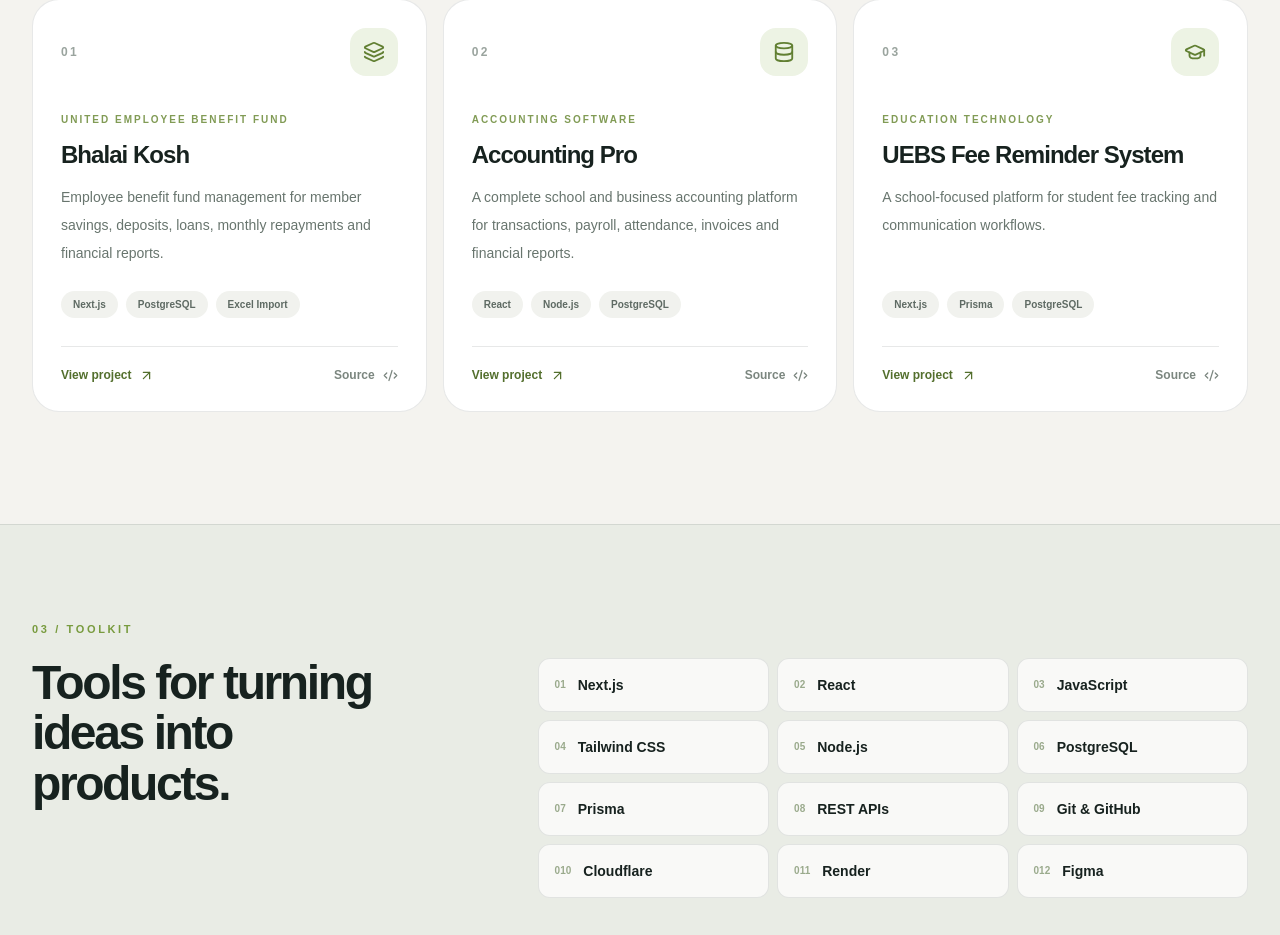
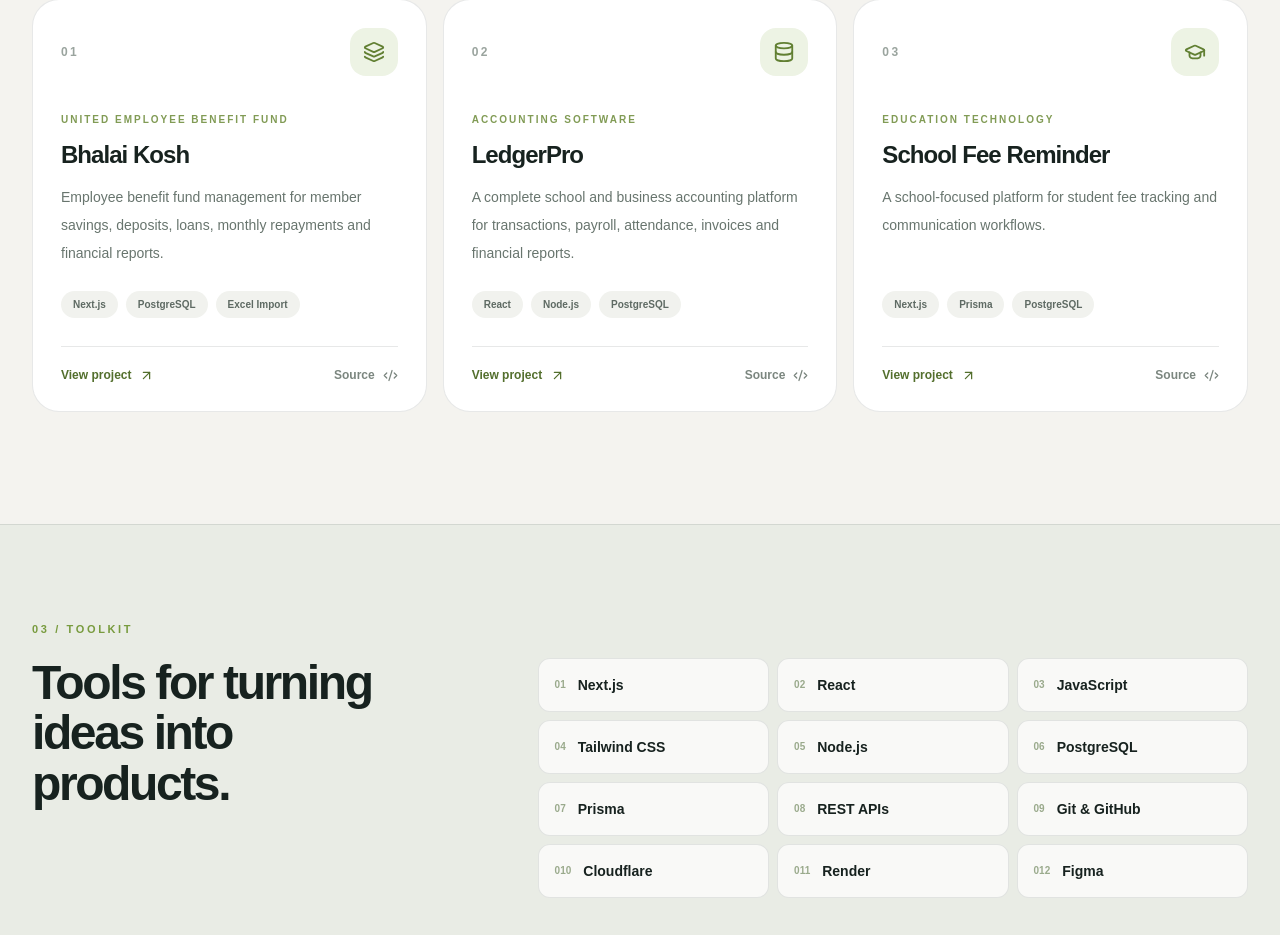
Before and after one commit to amarbartaula360/amarbartaula.com.np, a Next.js app: page / in a window 1280 px wide. Shown: the part 1640-2575 px from the top of the page. Built offline with nearby package versions, Linux system fonts and the light colour scheme.

Commit message:
Set homepage project names to LedgerPro and School Fee Reminder

```diff
--- a/app/page.js
+++ b/app/page.js
@@ -7,8 +7,8 @@ import {
 
 const projects = [
   { name: "Bhalai Kosh", number: "01", category: "UNITED EMPLOYEE BENEFIT FUND", desc: "Employee benefit fund management for member savings, deposits, loans, monthly repayments and financial reports.", tags: ["Next.js", "PostgreSQL", "Excel Import"], href: "/bhalaikosh", source: "https://github.com/amarbartaula360/amarbartaula.com.np", icon: Layers3 },
-  { name: "Accounting Pro", number: "02", category: "ACCOUNTING SOFTWARE", desc: "A complete school and business accounting platform for transactions, payroll, attendance, invoices and financial reports.", tags: ["React", "Node.js", "PostgreSQL"], href: "/leadgerpro", source: "https://github.com/amarbartaula360/school-accounting-software", icon: Database },
-  { name: "UEBS Fee Reminder System", number: "03", category: "EDUCATION TECHNOLOGY", desc: "A school-focused platform for student fee tracking and communication workflows.", tags: ["Next.js", "Prisma", "PostgreSQL"], href: "https://fee.amarbartaula.com.np/", source: "https://github.com/amarbartaula360/uebs-calling-system", icon: GraduationCap }
+  { name: "LedgerPro", number: "02", category: "ACCOUNTING SOFTWARE", desc: "A complete school and business accounting platform for transactions, payroll, attendance, invoices and financial reports.", tags: ["React", "Node.js", "PostgreSQL"], href: "/leadgerpro", source: "https://github.com/amarbartaula360/school-accounting-software", icon: Database },
+  { name: "School Fee Reminder", number: "03", category: "EDUCATION TECHNOLOGY", desc: "A school-focused platform for student fee tracking and communication workflows.", tags: ["Next.js", "Prisma", "PostgreSQL"], href: "https://fee.amarbartaula.com.np/", source: "https://github.com/amarbartaula360/uebs-calling-system", icon: GraduationCap }
 ];
 const skills = ["Next.js", "React", "JavaScript", "Tailwind CSS", "Node.js", "PostgreSQL", "Prisma", "REST APIs", "Git & GitHub", "Cloudflare", "Render", "Figma"];
 const nav = [["About", "#about"], ["Work", "#projects"], ["Skills", "#skills"], ["Contact", "#contact"]];
```
